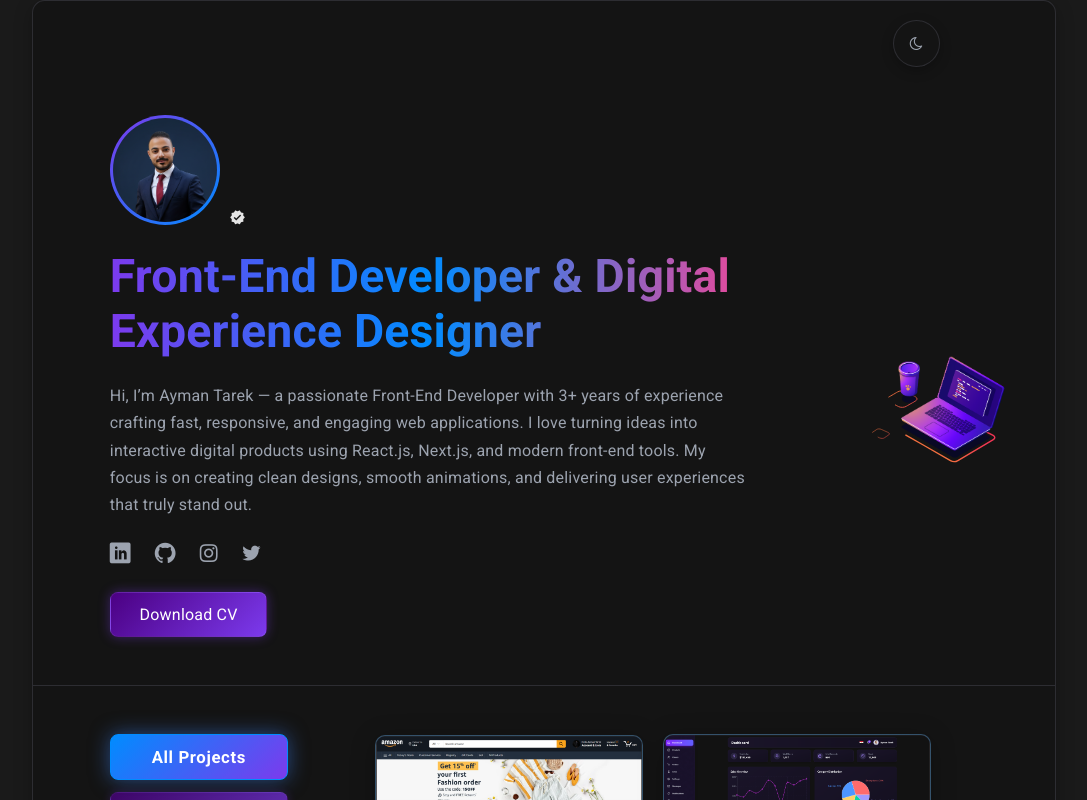
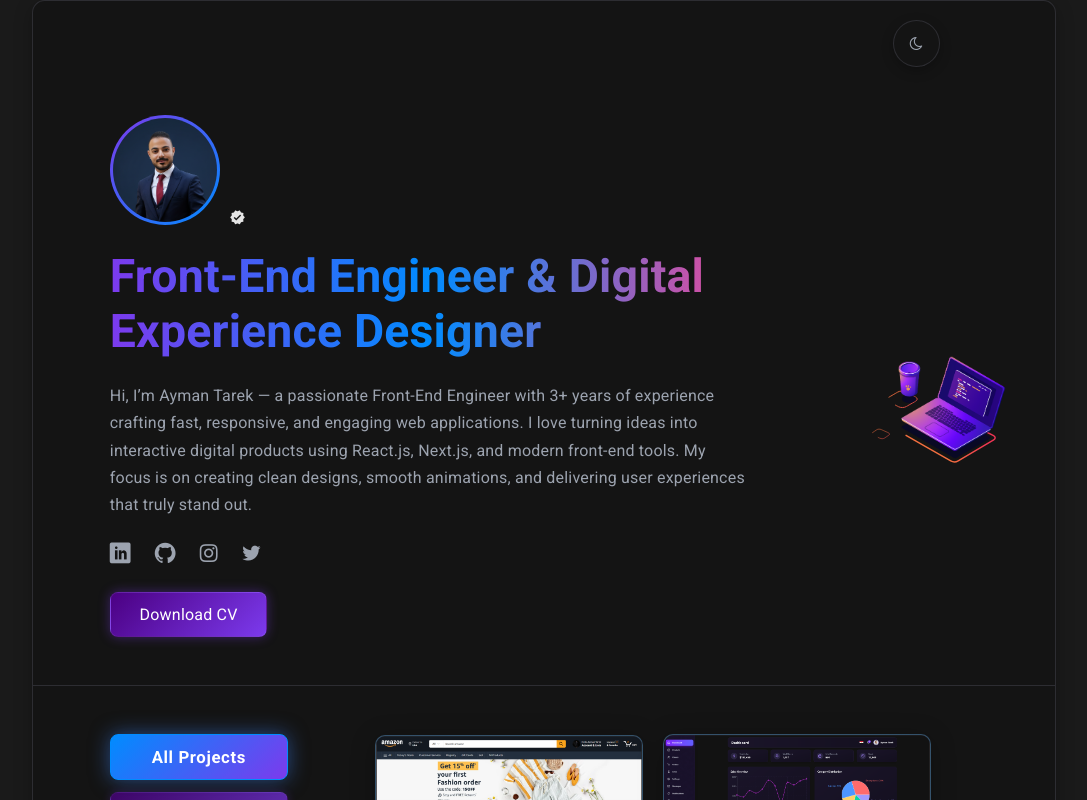
Before and after one commit to aymantarek16/React-Portfolio, a React (Vite) app: page / in a window 1280 px wide. Shown: the top 800 px of the page, without its empty margins (96-1183 px from the left). Built offline with nearby package versions, Linux system fonts and the light colour scheme.

Commit message:
change developer title to engineer

```diff
--- a/src/components/2-hero/Hero.jsx
+++ b/src/components/2-hero/Hero.jsx
@@ -30,12 +30,12 @@ const Hero = () => {
           transition={{ duration: 1.5, type: "spring", stiffness: 80 }}
           className="title"
         >
-          Front-End Developer{" "}
+          Front-End Engineer{" "}
           <span className="highlight">& Digital Experience Designer</span>
         </motion.h1>
 
         <p className="sub-title">
-          Hi, I’m Ayman Tarek — a passionate Front-End Developer with 3+ years
+          Hi, I’m Ayman Tarek — a passionate Front-End Engineer with 3+ years
           of experience crafting fast, responsive, and engaging web
           applications. I love turning ideas into interactive digital products
           using React.js, Next.js, and modern front-end tools. My focus is on
```
